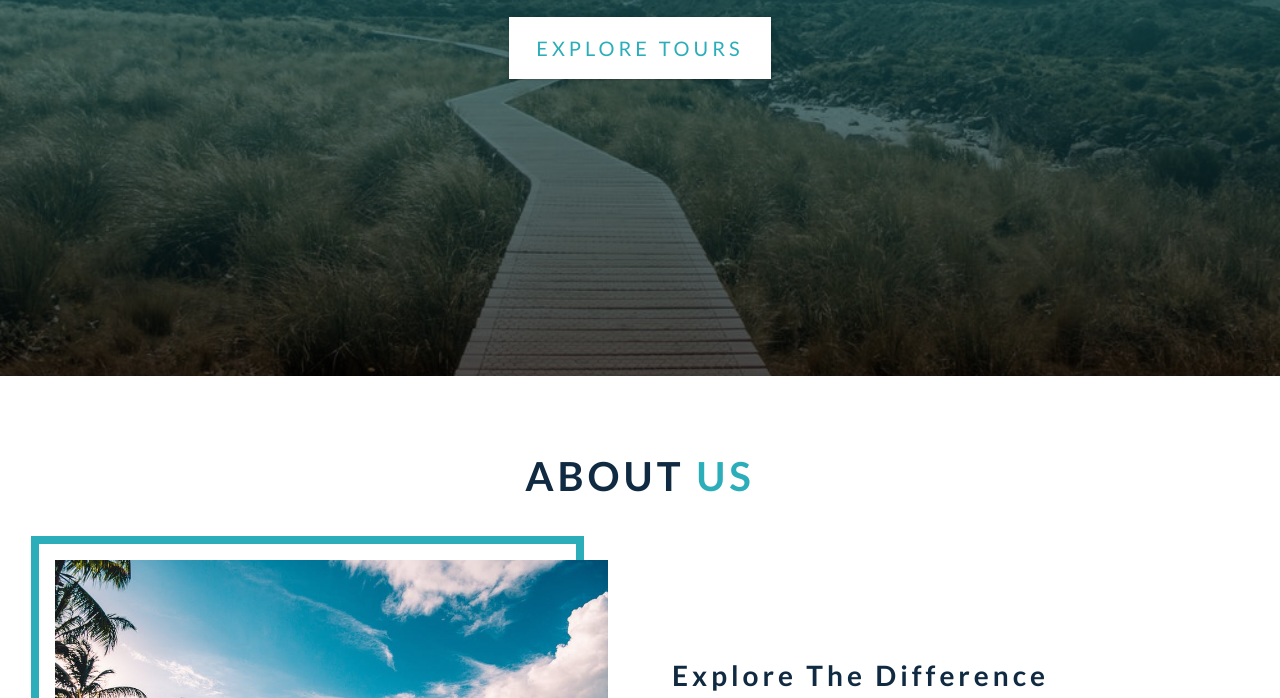
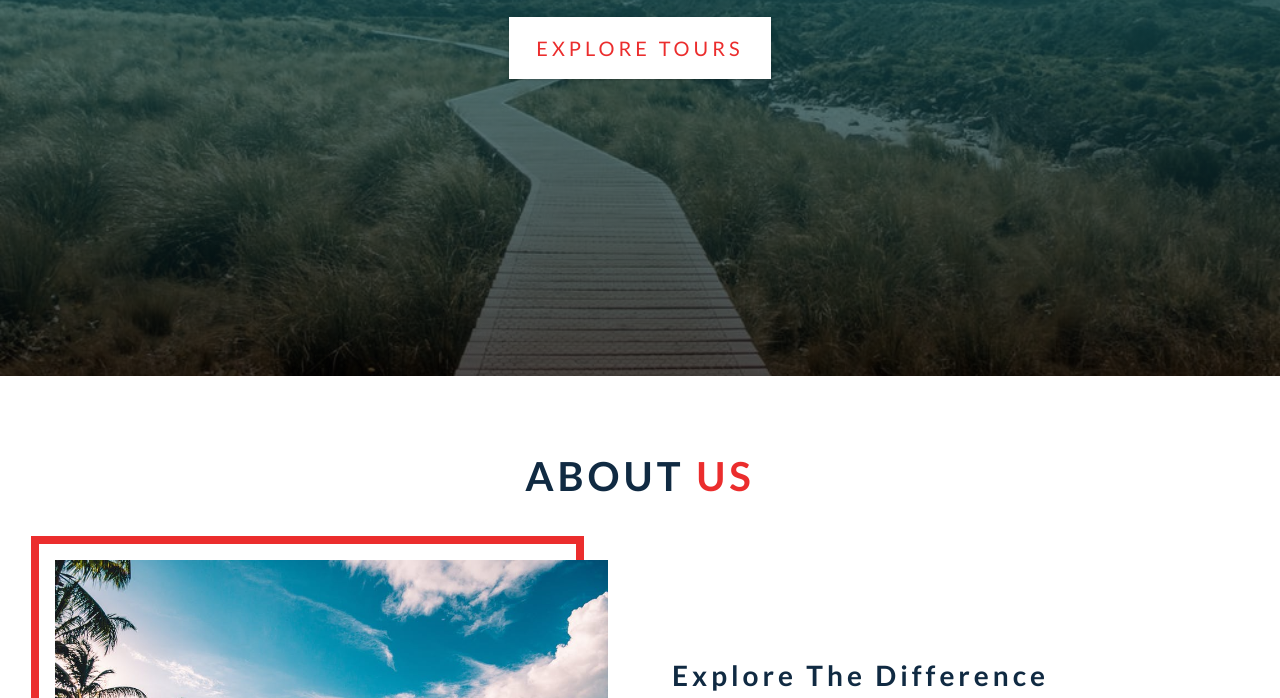
Before and after one commit to sunilyel/Backroads, a plain HTML site: page index.html in a window 1280 px wide. Shown: the part 424-1122 px from the top of the page. Drawn offline with Linux system fonts and the light colour scheme.

Commit message:
change of colour

```diff
--- a/css/styles.css
+++ b/css/styles.css
@@ -18,7 +18,8 @@ Variables
   --clr-primary-3: hsl(185, 81%, 29%);
   --clr-primary-4: hsl(184, 77%, 34%);
   /* primary/main color */
-  --clr-primary-5: hsl(185, 62%, 45%);
+  /* --clr-primary-5: hsl(185, 62%, 45%); */
+  --clr-primary-5: hsl(0, 83%, 55%);
   /* lighter shades of primary color */
   --clr-primary-6: hsl(185, 57%, 50%);
   --clr-primary-7: hsl(184, 65%, 59%);
```
